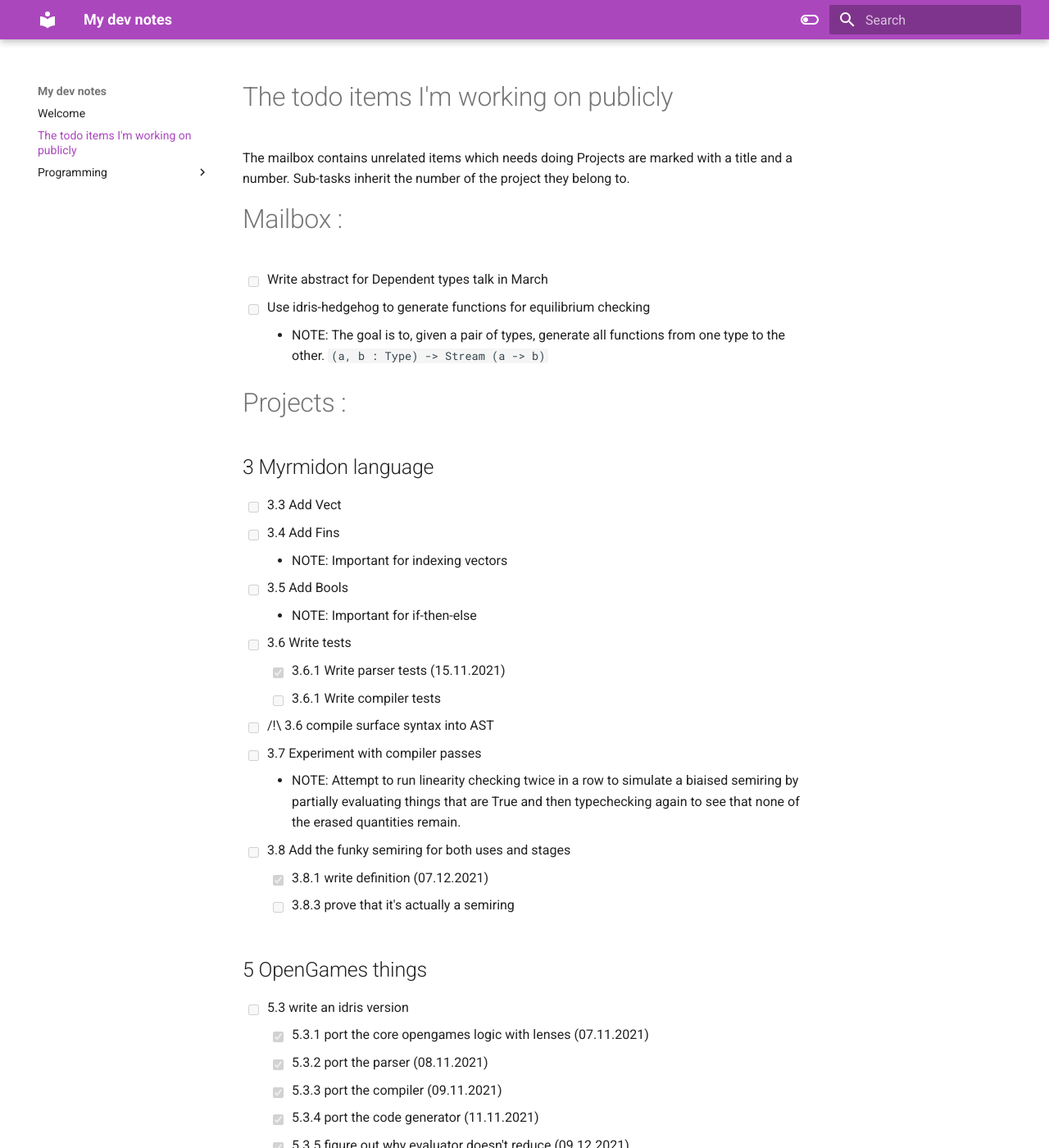
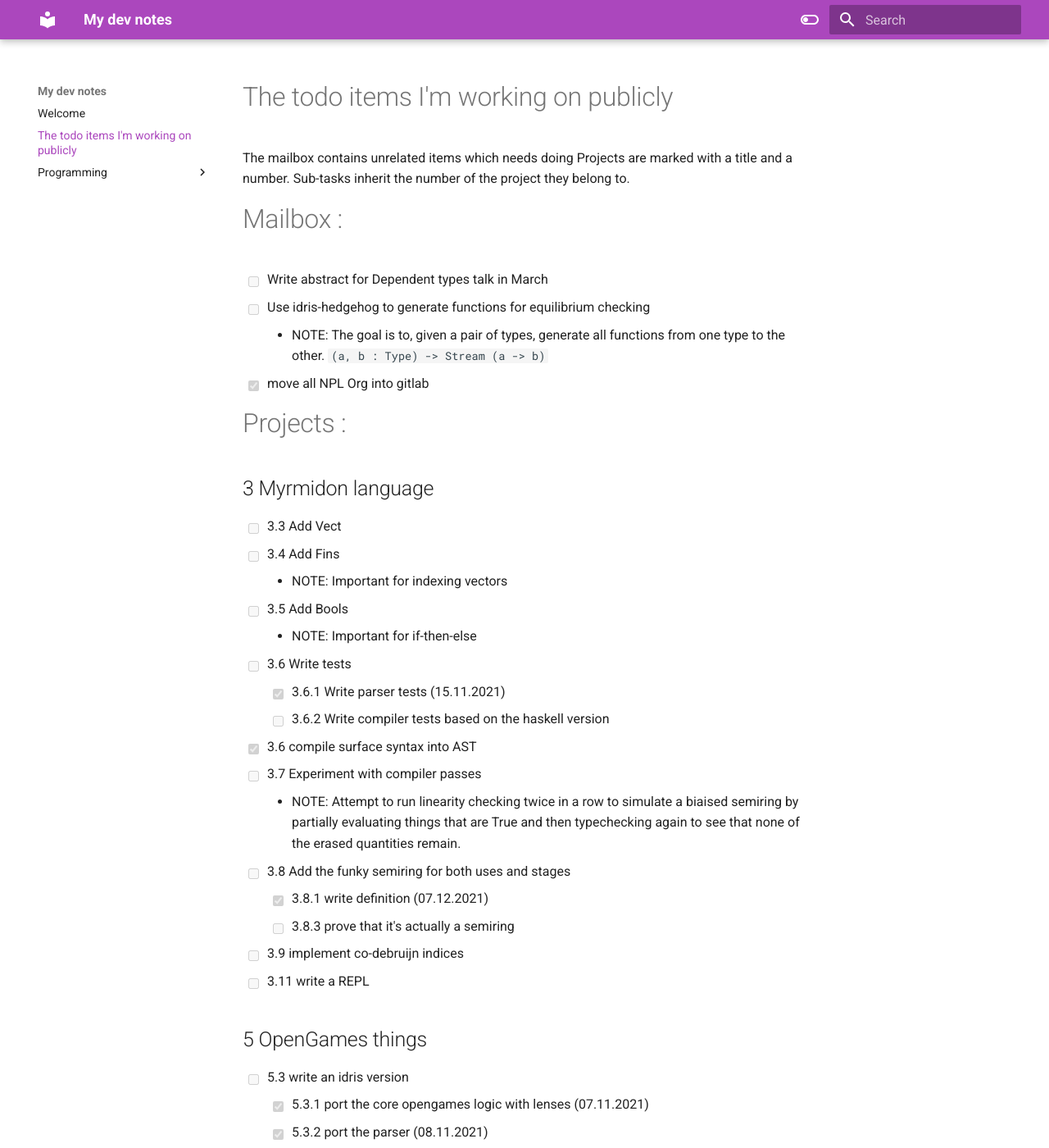
Before and after one commit to andrevidela/dev-notes, an MkDocs documentation site: the page built from docs/TASKS.md, in a window 1280 px wide and 1400 px high. Shown: the whole window at 82% size. Built offline with MkDocs 1.6.1 and Material for MkDocs 9.7.7, drawn with Linux system fonts in a browser that asks for light colours; some of the changed text lies outside the part shown.

Commit message:
update TASKS

```diff
--- a/docs/TASKS.md
+++ b/docs/TASKS.md
@@ -9,6 +9,7 @@ inherit the number of the project they belong to.
   - [ ] Use idris-hedgehog to generate functions for equilibrium checking
     - NOTE: The goal is to, given a pair of types, generate all functions from
       one type to the other. `(a, b : Type) -> Stream (a -> b)`
+  - [x] move all NPL Org into gitlab
 
 # Projects :
 
@@ -20,8 +21,8 @@ inherit the number of the project they belong to.
     - NOTE: Important for if-then-else
   - [ ] 3.6 Write tests
     - [x] 3.6.1 Write parser tests (15.11.2021)
-    - [ ] 3.6.1 Write compiler tests
-  - [ ] /!\ 3.6 compile surface syntax into AST
+    - [ ] 3.6.2 Write compiler tests based on the haskell version
+  - [x] 3.6 compile surface syntax into AST
   - [ ] 3.7 Experiment with compiler passes
       - NOTE: Attempt to run linearity checking twice in a row to simulate a biaised semiring
         by partially evaluating things that are True and then typechecking again to see that none of the
@@ -29,6 +30,8 @@ inherit the number of the project they belong to.
   - [ ] 3.8 Add the funky semiring for both uses and stages
     - [x] 3.8.1 write definition (07.12.2021)
     - [ ] 3.8.3 prove that it's actually a semiring
+  - [ ] 3.9 implement co-debruijn indices
+  - [ ] 3.11 write a REPL
 
 ## 5 OpenGames things
   - [ ] 5.3 write an idris version
@@ -65,12 +68,15 @@ inherit the number of the project they belong to.
       - `Functor f => ((i : a) -> {0 b : a -> Type} -> f (b i)) -> (i : s) -> {0 t : s -> Type} -> f (t i)`
   - [ ] 6.8 dependent lenses are morphisms between containers. Comonads are morphisms between
     directed containers. Can we convert from one to the other?
+    - [ ] 6.8.1 dependent lenses as directed containers
+    - [ ] 6.8.2 directed containers as comonads
   - [ ] 6.9 Refactor the `PathComp` Datatype do get rid of `Str` constructor and use product and sum
     and `String.Singleton` instead
     - [ ] 6.9.1 remove the use of `Product` and `Sum` and replace it with a custom type with suitable
       parsing functions
   - [ ] 6.10 Make it possible to have endpoints with arguments in the middle
   - [ ] 6.11 Take a look at Matteo's draft of the paper
+  - [ ] 6.12 Allow dependent endpoints
 
 # 7 Data generic programming
   - [ ] 7.3 write the blog post about CFT
```
